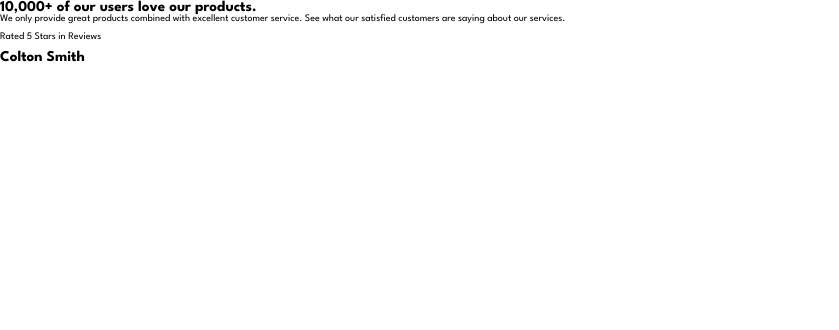
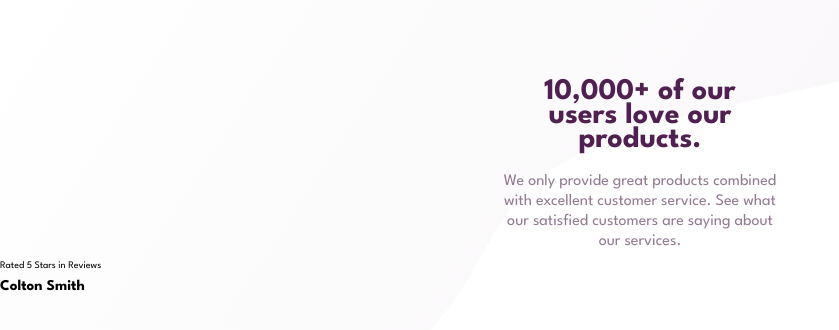
Before and after one commit to jazzielp/social-proof, a plain HTML site: page index.html in a window 1280 px wide. Shown: the whole page, without its empty margins (0-839 px from the left). Drawn offline with Linux system fonts and the light colour scheme.

Commit message:
Terminando los estilos de la primera sección

```diff
--- a/assets/css/style.css
+++ b/assets/css/style.css
@@ -21,3 +21,37 @@ html{
     font-size: 62.5%;
     font-family: 'League Spartan', sans-serif;
 }
+
+body{
+    background-image: url("../img/bg-pattern-top-mobile.svg");
+    background-position: center;
+    background-repeat: no-repeat;
+    background-size: cover;
+}
+
+.description{
+    width: 90%;
+    max-width: 370px;
+    min-width: 320px;
+    margin: auto;
+}
+
+.description__title{
+    width: 260px;
+    margin: auto;
+    margin-top: 80px;
+    margin-bottom: 20px;
+    font-size: 3.0rem;
+    color: var(--very-dark-magenta);
+    text-align: center;
+    line-height: 2.4rem;
+}
+
+.description__paragraph{
+    width: 275px;
+    margin: auto;
+    font-size: 1.6rem;
+    text-align: center;
+    line-height: 2.0rem;
+    color: var(--dark-grayish-magenta);
+}
```
Also changed, not shown: assets/img/field-6574455__480.jpg (added).
